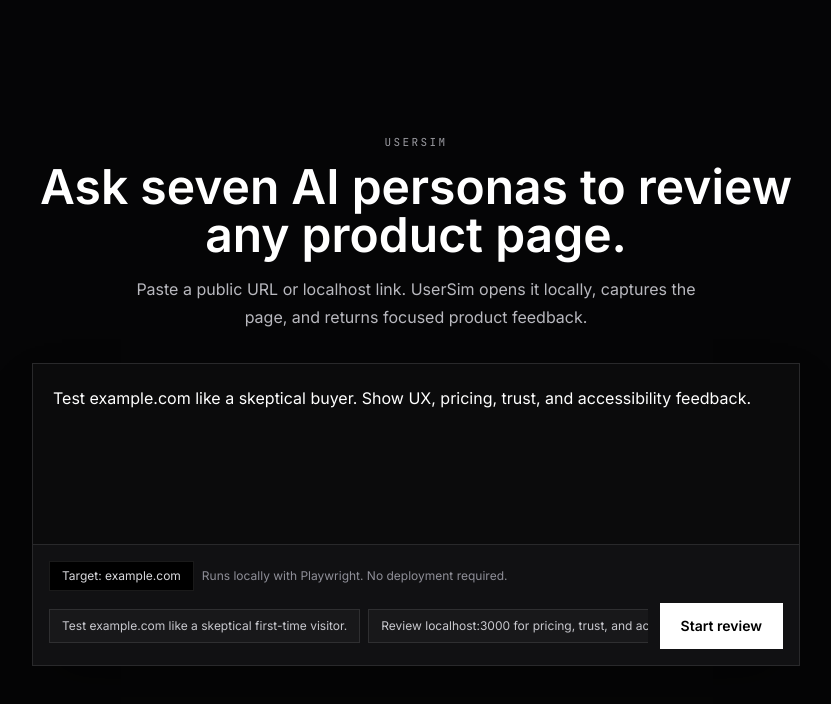
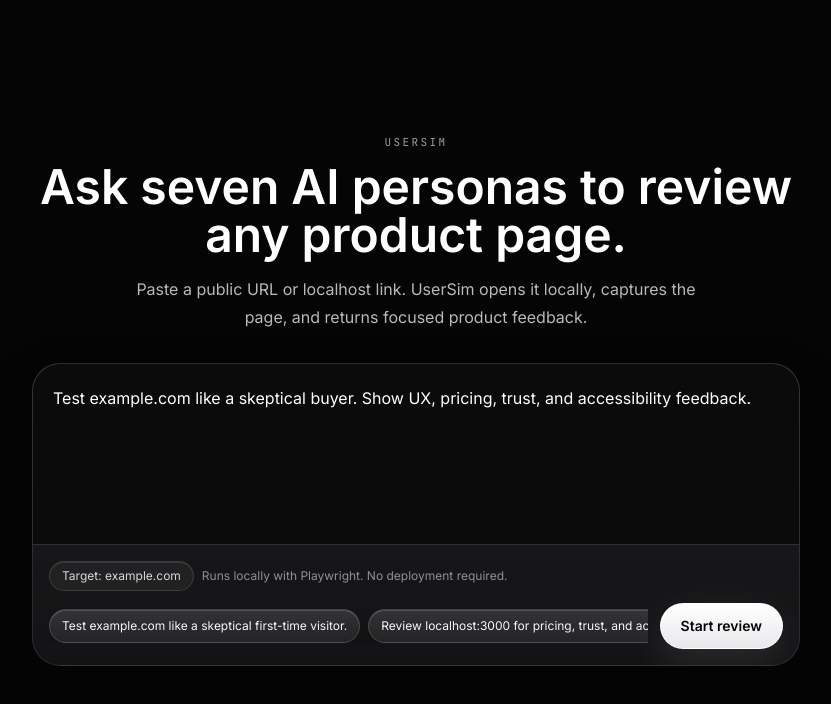
Before and after one commit to MianMMajid/StressBot, a Next.js app: page / in a window 1280 px wide. Shown: the top 704 px of the page, without its empty margins (224-1055 px from the left). Built offline with nearby package versions, Linux system fonts and the light colour scheme.

Commit message:
Apply rounded glass UI styling

```diff
--- a/app/globals.css
+++ b/app/globals.css
@@ -22,6 +22,72 @@
   background: var(--bg);
   color: var(--fg);
   font-family: var(--font-inter), ui-sans-serif, system-ui, sans-serif;
+}
+
+.glass-surface {
+  border: 1px solid rgb(255 255 255 / 0.1);
+  background:
+    linear-gradient(180deg, rgb(255 255 255 / 0.075), rgb(255 255 255 / 0.025)),
+    rgb(17 17 19 / 0.82);
+  box-shadow:
+    inset 0 1px 0 rgb(255 255 255 / 0.12),
+    0 18px 48px rgb(0 0 0 / 0.3);
+  backdrop-filter: blur(18px);
+}
+
+.glass-button {
+  border: 1px solid rgb(255 255 255 / 0.14);
+  border-radius: 999px;
+  background:
+    linear-gradient(180deg, rgb(255 255 255 / 0.1), rgb(255 255 255 / 0.035)),
+    rgb(255 255 255 / 0.035);
+  box-shadow:
+    inset 0 1px 0 rgb(255 255 255 / 0.14),
+    0 10px 28px rgb(0 0 0 / 0.2);
+  color: #f7f7f8;
+  transition:
+    border-color 160ms ease,
+    background-color 160ms ease,
+    color 160ms ease,
+    opacity 160ms ease,
+    transform 160ms ease;
+}
+
+.glass-button:hover:not(:disabled) {
+  border-color: rgb(255 255 255 / 0.36);
+  background:
+    linear-gradient(180deg, rgb(255 255 255 / 0.16), rgb(255 255 255 / 0.06)),
+    rgb(255 255 255 / 0.06);
+  transform: translateY(-1px);
+}
+
+.glass-button:disabled {
+  cursor: not-allowed;
+  opacity: 0.35;
+}
+
+.glass-button-primary {
+  border-color: rgb(255 255 255 / 0.92);
+  background:
+    linear-gradient(180deg, #ffffff, #e9e9ec);
+  color: #050506;
+  box-shadow:
+    inset 0 1px 0 rgb(255 255 255 / 0.85),
+    0 14px 36px rgb(255 255 255 / 0.12),
+    0 10px 28px rgb(0 0 0 / 0.24);
+}
+
+.glass-button-primary:hover:not(:disabled) {
+  background:
+    linear-gradient(180deg, #ffffff, #f4f4f6);
+}
+
+.glass-pill {
+  border: 1px solid rgb(255 255 255 / 0.12);
+  border-radius: 999px;
+  background: rgb(255 255 255 / 0.045);
+  box-shadow: inset 0 1px 0 rgb(255 255 255 / 0.1);
+  backdrop-filter: blur(14px);
 }
 
 @keyframes report-reveal {
--- a/components/BugReportDrawer.tsx
+++ b/components/BugReportDrawer.tsx
@@ -37,7 +37,7 @@
         role="dialog"
         aria-modal="true"
         aria-labelledby="bug-report-title"
-        className={`fixed inset-x-0 bottom-0 z-50 max-h-[88vh] border-t border-[#222222] bg-[#0A0A0A] transition-transform duration-300 ease-out ${
+        className={`fixed inset-x-0 bottom-0 z-50 max-h-[88vh] rounded-t-[28px] border-t border-white/10 bg-[#0A0A0A]/95 shadow-2xl shadow-black/50 backdrop-blur-xl transition-transform duration-300 ease-out ${
           open ? "translate-y-0" : "translate-y-full"
         }`}
       >
@@ -52,7 +52,7 @@
             <button
               type="button"
               onClick={onClose}
-              className="border border-[#222222] bg-black px-3 py-1.5 font-mono text-[10px] uppercase tracking-wider text-[#888888] hover:border-white hover:text-white"
+              className="glass-button px-3 py-1.5 font-mono text-[10px] uppercase tracking-wider text-[#D8D8DE]"
             >
               Close
             </button>
--- a/components/UserSimApp.tsx
+++ b/components/UserSimApp.tsx
@@ -224,7 +224,7 @@
           </div>
 
           <form
-            className="border border-white/10 bg-[#111113] shadow-2xl shadow-black/40"
+            className="glass-surface overflow-hidden rounded-[28px]"
             onSubmit={(event) => {
               event.preventDefault();
               submitChatRun();
@@ -239,7 +239,7 @@
             />
             <div className="border-t border-white/10 px-4 py-4">
               <div className="mb-3 flex flex-wrap items-center gap-2">
-                <span className="border border-white/10 bg-black px-3 py-1.5 text-xs text-[#D8D8DC]">
+                <span className="glass-pill px-3 py-1.5 text-xs text-[#D8D8DC]">
                   Target: {detectedUrl}
                 </span>
                 <span className="text-xs text-[#8F8F98]">
@@ -253,7 +253,7 @@
                       key={prompt}
                       type="button"
                       onClick={() => setChatPrompt(prompt)}
-                      className="shrink-0 border border-white/10 bg-white/[0.03] px-3 py-2 text-left text-xs text-[#C8C8CE] hover:border-white/40 hover:text-white"
+                      className="glass-button shrink-0 px-3 py-2 text-left text-xs text-[#C8C8CE]"
                     >
                       {prompt}
                     </button>
@@ -261,7 +261,7 @@
                 </div>
                 <button
                   type="submit"
-                  className="shrink-0 border border-white bg-white px-5 py-3 text-sm font-semibold text-black"
+                  className="glass-button glass-button-primary shrink-0 px-5 py-3 text-sm font-semibold"
                 >
                   Start review
                 </button>
@@ -291,7 +291,7 @@
                 type="button"
                 onClick={pause}
                 disabled={phase !== "RUNNING"}
-                className="border border-white/10 bg-[#151517] px-3 py-2 text-sm text-white disabled:opacity-30"
+                className="glass-button px-3 py-2 text-sm"
               >
                 Pause
               </button>
@@ -301,7 +301,7 @@
                   stop();
                   setScreen("report");
                 }}
-                className="border border-white/10 bg-black px-3 py-2 text-sm text-[#B8B8BE]"
+                className="glass-button px-3 py-2 text-sm text-[#B8B8BE]"
               >
                 Finish now
               </button>
@@ -375,21 +375,21 @@
             <button
               type="button"
               onClick={copyReport}
-              className="border border-white/10 bg-[#151517] px-3 py-2 text-sm text-white"
+              className="glass-button px-3 py-2 text-sm"
             >
               {copied ? "Copied" : "Copy report"}
             </button>
             <button
               type="button"
               onClick={() => setDrawerOpen(true)}
-              className="border border-white/10 bg-[#151517] px-3 py-2 text-sm text-white"
+              className="glass-button px-3 py-2 text-sm"
             >
               Markdown
             </button>
             <button
               type="button"
               onClick={resetFlow}
-              className="border border-white bg-white px-3 py-2 text-sm font-semibold text-black"
+              className="glass-button glass-button-primary px-3 py-2 text-sm font-semibold"
             >
               Run another
             </button>
@@ -402,7 +402,7 @@
             return (
               <article
                 key={card.id}
-                className={`border p-4 ${severityTone[card.severity]}`}
+                className={`rounded-3xl border p-4 shadow-xl shadow-black/20 backdrop-blur ${severityTone[card.severity]}`}
               >
                 <div className="mb-3 flex items-start justify-between gap-3">
                   <div>
@@ -446,7 +446,7 @@
               targetUrl={targetUrl}
             />
           </div>
-          <aside className="border border-white/10 bg-[#101012]">
+          <aside className="glass-surface overflow-hidden rounded-3xl">
             <div className="border-b border-white/10 px-4 py-3">
               <div className="text-sm font-medium">Persona details</div>
               <div className="mt-1 text-xs text-[#A8A8AF]">
@@ -459,10 +459,10 @@
                   key={agent.id}
                   type="button"
                   onClick={() => setSelectedAgentId(agent.id)}
-                  className={`border p-3 text-left ${
+                  className={`rounded-2xl border p-3 text-left ${
                     selectedAgentId === agent.id
-                      ? "border-white bg-white text-black"
-                      : "border-white/10 bg-black/40 text-white hover:border-white/30"
+                      ? "border-white bg-white/90 text-black shadow-lg shadow-white/10"
+                      : "glass-button text-white"
                   }`}
                 >
                   <div className="text-sm font-semibold">{agent.name}</div>
@@ -481,11 +481,11 @@
           </aside>
         </section>
 
-        <section className="border border-white/10 bg-[#101012]">
+        <section className="glass-surface overflow-hidden rounded-3xl">
           <button
             type="button"
             onClick={() => setTraceOpen((open) => !open)}
-            className="flex w-full items-center justify-between px-4 py-3 text-left"
+            className="flex w-full items-center justify-between rounded-2xl px-4 py-3 text-left"
           >
             <span>
               <span className="block text-sm font-medium">Technical trace</span>
```
Also changed, not shown: components/AgentViewfinder.tsx (+13 -13 lines).
